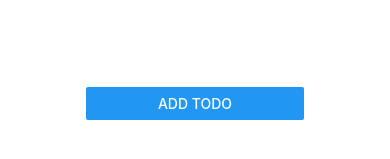
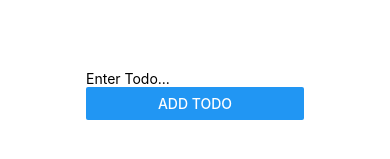
Before and after one commit to beesheer/ReactNativeReduxTodoList, a React Native app: screen / in a window 390 px wide. Shown: the part 227-386 px from the top of the page. Built offline with nearby package versions, Linux system fonts and the light colour scheme.

Commit message:
Using state to manage TextInput value. Currently there is no easy way.

```diff
--- a/containers/AddTodo.js
+++ b/containers/AddTodo.js
@@ -4,20 +4,31 @@ import { addTodo } from '../actions'
 import { connect } from 'react-redux';
 
 class AddTodo extends React.Component {
+  constructor(props) {
+    super(props);
+    this.state = {
+      currentText: ''
+    }
+  }
+
   render() {
     let input
 
     return (
       <View>
-        <TextInput ref={node => input = node} />
+        <TextInput
+          value={this.state.currentText}
+          onChangeText={(text) => this.setState({currentText: text})}
+          placeholder='Enter Todo...'
+        />
         <Button
           onPress={() => {
-            //alert('test');
-            //console.log(addTodo(input._lastNativeText));
-            console.log(input._lastNativeText);
-            this.props.dispatch(addTodo(input._lastNativeText));
-            //console.log(input.value);
-            input.setNativeProps({text: ''})
+            if (this.state.currentText.trim() == '') {
+              alert('Please enter todo');
+              return false;
+            }
+            this.props.dispatch(addTodo(this.state.currentText));
+            this.setState({currentText: ''});
           }}
           title='Add Todo'
         />
```
